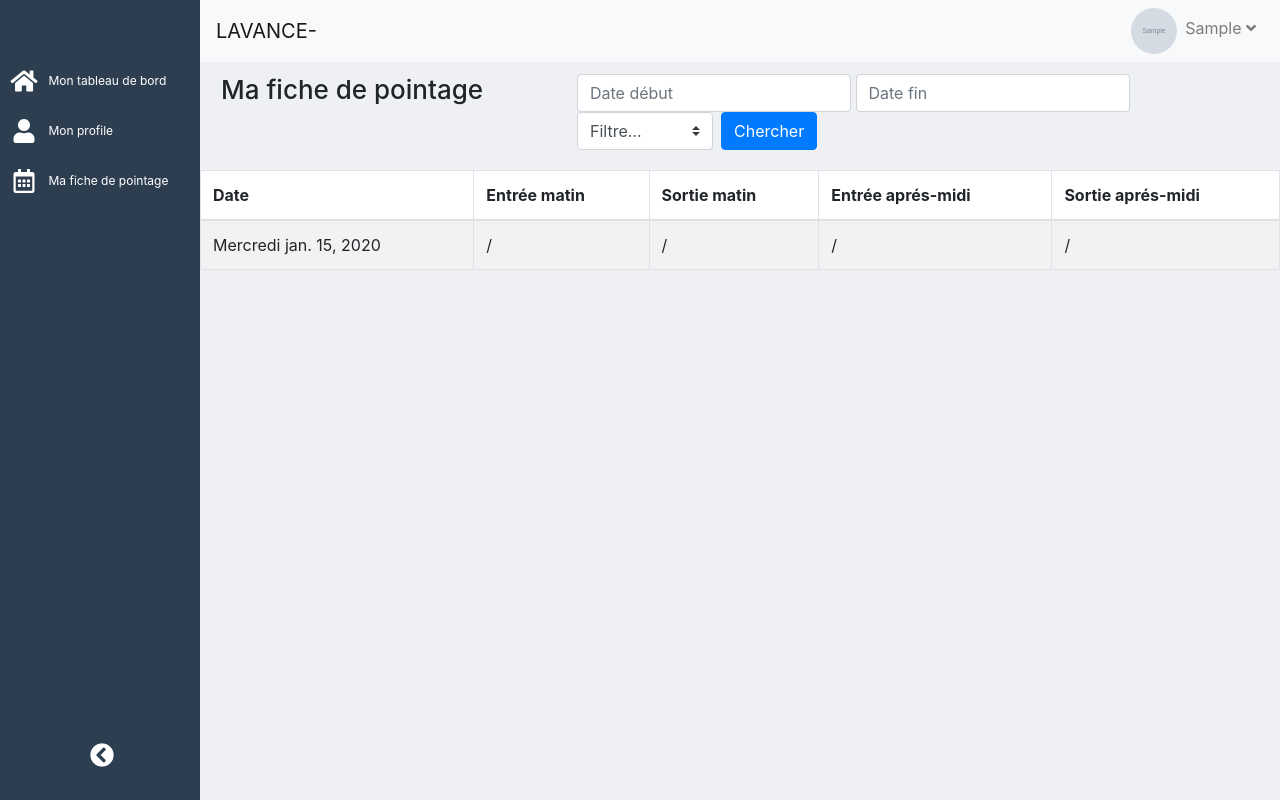
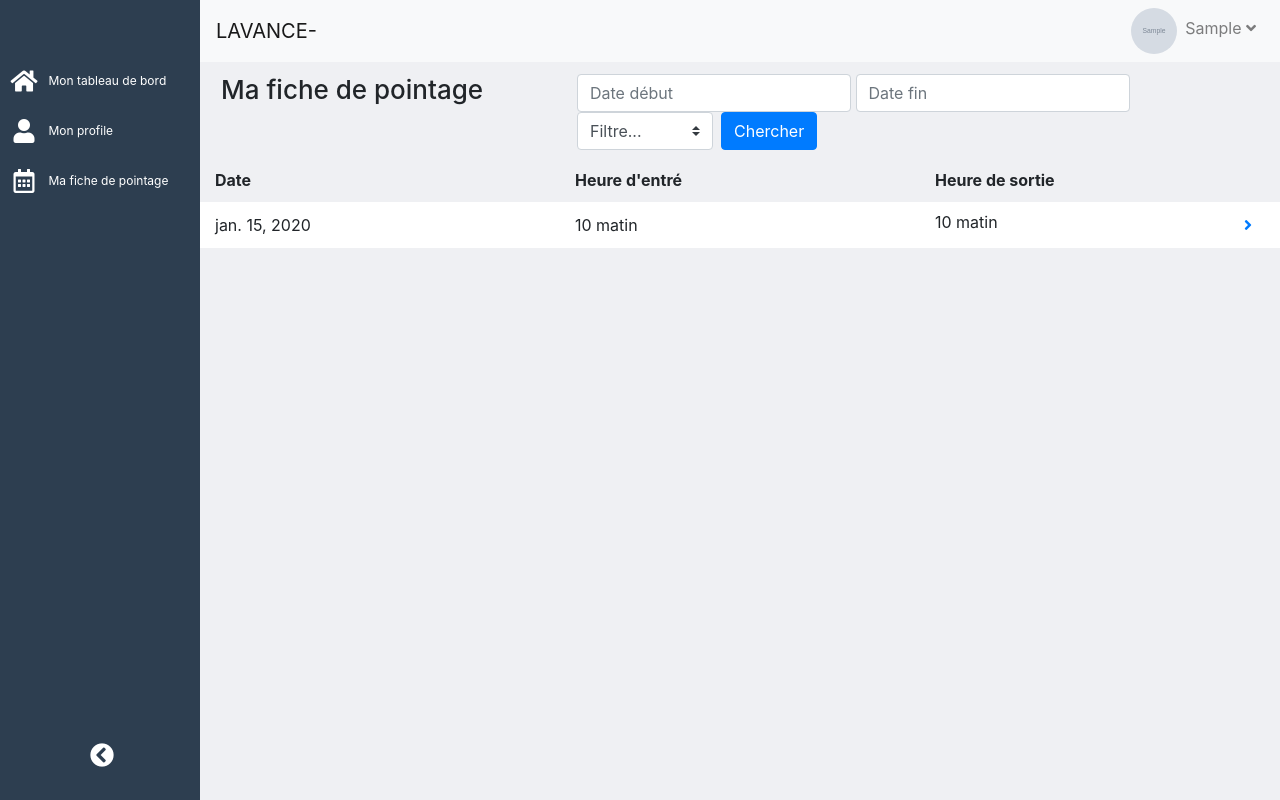
Before and after one commit to AzeddineZadir/ATime-, a Django app: page /dash/ma_fiche_pointage in a window 1280 px wide. Run offline with Django 3.2, Linux system fonts and the light colour scheme; a user stored in the database is signed in; tables that the repository leaves empty hold one stand-in row (values such as "Sample post"); grey boxes marked "Sample" are stand-in pictures; some libraries are stand-ins or nearby versions.

Commit message:
Ma fiche de pointage with new shift model

```diff
--- a/project/apps/dash/views/view_employe.py
+++ b/project/apps/dash/views/view_employe.py
@@ -11,7 +11,7 @@ from django.utils import timezone
 import datetime
 from django.core.paginator import Paginator, EmptyPage, PageNotAnInteger
 
-from django.db.models import Q
+from django.db.models import Q, Count
 
 
 # Create your views here.
@@ -31,24 +31,8 @@ def is_valid(param):
 
 @employe_required
 def dash_emp(request):
-    # Get employe with id
-    emp = Employe.objects.filter(user=request.user).get()
-    # Get date time when the employe begin work
-    time = emp.get_start_time()
-    # start time - time now
-    print("-----", time)
-    print("-----", timezone.now().time())
-    date = datetime.date(1, 1, 1)
-    if (time):
-        datetime1 = datetime.datetime.combine(date, timezone.now().time())
-        datetime2 = datetime.datetime.combine(date, time)
-        work_time = datetime1-datetime2
-        work_time.se
-        work_time = convert_time(work_time)
-    else:
-        work_time = None
-    # return template with context after convert work_time to hours and min
-    return render(request, 'dash/dash_emp.html', {'time': time, 'work_time': work_time})
+
+    return render(request, 'dash/dash_emp.html')
 
 
 @login_required
@@ -135,7 +119,29 @@ def view_profile(request, pk):
 def ma_fiche_pointage(request):
     emp = Employe.objects.filter(user=request.user).get()
     # Get shifts of the current employe
-    shift_list = Shift.objects.filter(employe=emp).order_by('-day')
+    shift_list = Shift.objects.filter(employe=emp).order_by('-day','number')
+    test =  Shift.objects.filter(employe=emp).values('day').order_by('-day').annotate(dcount=Count('day'))
+    day = Shift.objects.filter(employe=emp).values_list('day','number','he','hs').order_by('day')
+    #for i in test:
+        #for j in range(i['dcount']):
+            #print(i['day'].isoweekday())
+
+    for d in day:
+        print('--',d)
+        for tr in d:
+            print(tr)
+
+    forms = { 'Samedi' :{1: ('4h','10h','13h') , 0:('11h','14h')},
+              'Dimanche' : {1: ('4h','10h','13h') ,0:('11h','14h')}}
+   # for item in shift_list:
+   #     print(item.day)
+    #for item in test:
+     #   print(item['dcount'])
+
+    #for item in shift_list:
+     #   shift_days = shift_list.filter(day=item.day)
+      #  print(item.he)
+
     # Check if request method is GET
     if request.GET:
         # Get str data from fields start and end
@@ -160,7 +166,7 @@ def ma_fiche_pointage(request):
     except EmptyPage:
         shifts = paginator.page(paginator.num_pages)
 
-    return render(request, 'dash/ma_fiche_pointage.html', {'shifts': shifts})
+    return render(request, 'dash/ma_fiche_pointage.html', {'shifts': shifts, 'test': forms, 'row':day})
 
 
 @manger_required
--- a/project/static/css/style.css
+++ b/project/static/css/style.css
@@ -387,4 +387,36 @@ canvas {
   font-size: 1.5rem;
   color: #2D3E50;
 }
+
+.table-shift {
+  margin-top: 10px;
+}
+
+.table-shift .table-title {
+  height: 40px;
+  line-height: 40px;
+  font-weight: bold;
+}
+
+.table-shift .tbody {
+  padding-bottom: 0.125rem;
+  margin-bottom: 1px;
+}
+
+.table-shift .tbody .first-row {
+  padding-bottom: 0.5rem;
+  padding-top: 0.5rem;
+  margin-top: 0.125rem;
+  background-color: white;
+}
+
+.table-shift .tbody .first-row .col {
+  margin-top: auto;
+  margin-bottom: auto;
+}
+
+.table-shift .tbody .btn {
+  line-height: 0px;
+  font-weight: 1.25rem;
+}
 /*# sourceMappingURL=style.css.map */
--- a/project/static/css/style.scss
+++ b/project/static/css/style.scss
@@ -408,3 +408,33 @@ canvas{
 
     }
 }
+
+
+.table-shift{
+    margin-top: 10px;
+    .table-title{
+        height: 40px;
+        line-height: 40px;
+        font-weight: bold;
+    }
+    .tbody{
+        padding-bottom: rem(2px);
+        margin-bottom: 1px;
+        .first-row{
+            padding-bottom: rem(8px);
+            padding-top: rem(8px);
+            margin-top: rem(2px);
+            background-color: white;
+            .col{
+                margin-top: auto;
+                margin-bottom: auto;
+            }
+        }
+
+        .btn{
+            line-height: 0px;
+            font-weight: rem(20px);
+        }
+
+    }
+}
--- a/project/templates/dash/ma_fiche_pointage.html
+++ b/project/templates/dash/ma_fiche_pointage.html
@@ -28,60 +28,46 @@
             </div>
         </div>
 
-        <div class="row">
-            <div class="table-responsive">
-                <table class="table table-bordered table-striped table-my-pointage">
-                    <thead>
-                      <tr>
-                        <th scope="row">Date</th>
-                        <th scope="row">Entrée matin</th>
-                        <th scope="row">Sortie matin</th>
-                        <th scope="row">Entrée aprés-midi</th>
-                        <th scope="row">Sortie aprés-midi</th>
-                      </tr>
-                    </thead>
-                    <tbody>
-                        {% for item in shifts %}
-                            {% if item.day != None %}
-                                <tr>
-                                    <td>{{ item.day| date:"l"|capfirst  }} {{ item.day }}</td>
-                                    <td>
-                                        {% if item.he1 != None %}
-                                            {{ item.he1 }}
-                                        {% else %}
-                                            /
-                                        {% endif%}
-                                    </td>
-                                    <td>
-                                        {% if item.hs1 != None %}
-                                            {{ item.hs1 }}
-                                        {% else %}
-                                            /
-                                        {% endif%}
-                                    </td>
-                                    <td>
-                                        {% if item.he2 != None %}
-                                            {{ item.he2 }}
-                                        {% else %}
-                                            /
-                                        {% endif%}
-                                    </td>
-                                    <td>
-                                        {% if item.hs2 != None %}
-                                            {{ item.hs2 }}
-                                        {% else %}
-                                            /
-                                        {% endif%}
-                                    </td>
-                                </tr>
-                            {% else %}
+        <div class="table-shift">
+            <div class="row table-title">
+                <div class="col">Date</div>
+                <div class="col">Heure d'entré</div>
+                <div class="col">Heure de sortie</div>
+            </div>
+            <div class="tbody">
+                {% for d in row %}
+                        {% ifequal d.1 1 %}
+                            <div class="row first-row ">
+                                <div class="col">
+                                    {{d.0}}
+                                </div>
+                                <div class="col">
+                                    {{d.2}}
+                                </div>
 
-                            {% endif %}
-                        {% endfor %}
+                                <div class="col">
+                                    {{d.3}}
+                                    <a class="btn float-right" data-toggle="collapse" href="#collapseExample{{d.0| date:'jM'}}" role="button" aria-expanded="false" aria-controls="collapseExample">
+                                        <i class="fas fa-angle-right"></i>
+                                    </a>
+                                </div>
+                            </div>
+                        {% else %}
+                            <div class="row collapse" id="collapseExample{{d.0| date:'jM'}}">
+                                <div class="col">
+                                </div>
+                                <div class="col">
+                                    {{d.2}}
+                                </div>
+                                <div class="col">
+                                    {{d.3}}
+                                </div>
 
-                    </tbody>
-                </table>
+                            </div>
+                        {% endifequal %}
+                {% endfor %}
             </div>
+
         </div>
 
         <div class="row float-right mr-2">
```
Also changed, not shown: project/apps/pointage/views.py (+8 -11 lines), 1 other file.
